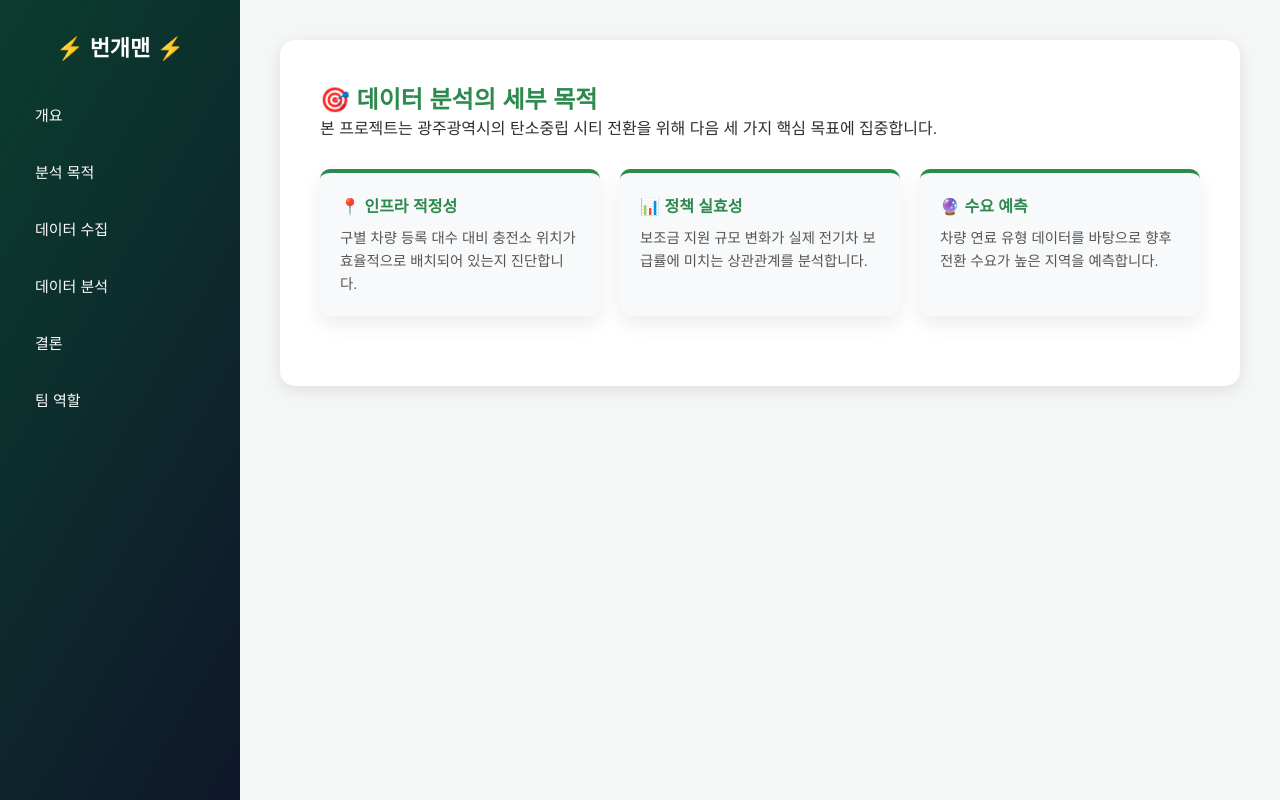
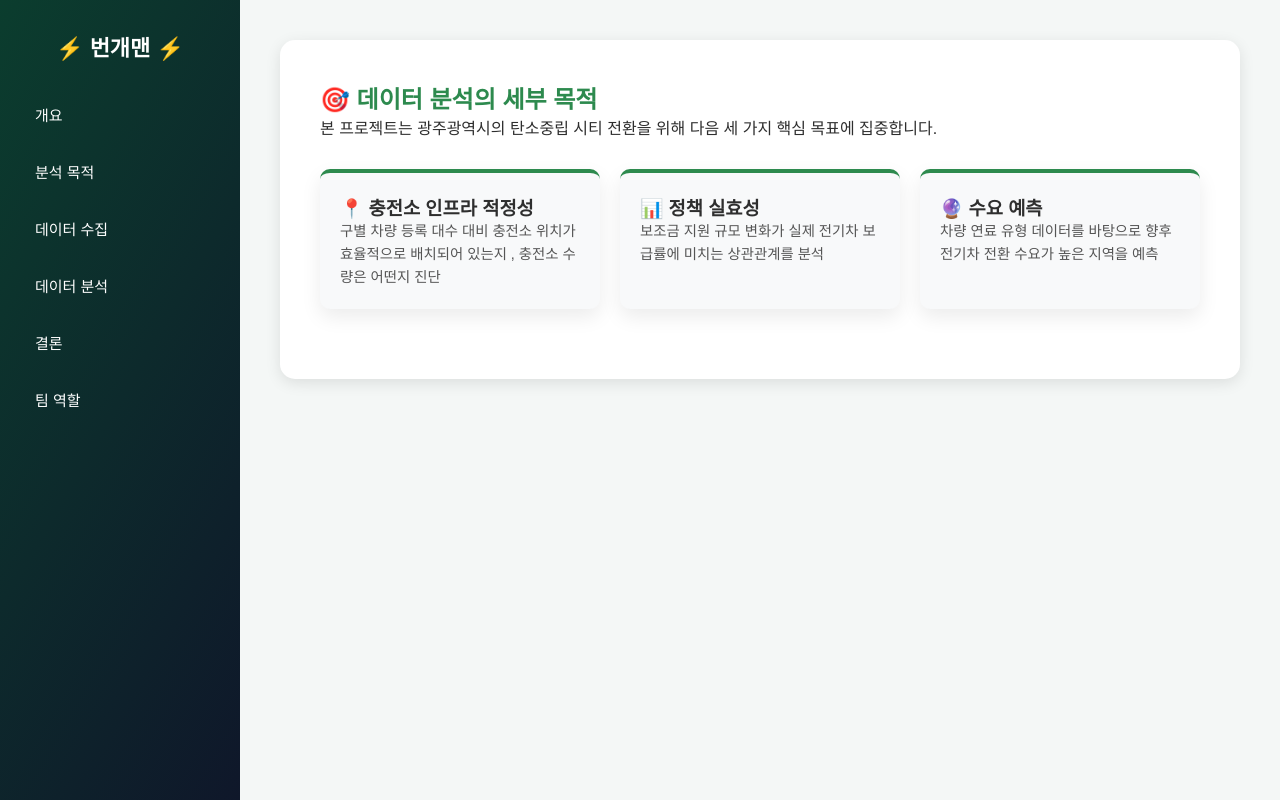
Before and after one commit to 2025-DongA-DataAI-3/car_project, a Flask app: page /analysis in a window 1280 px wide. Run offline with Flask 3, Linux system fonts and the light colour scheme.

Commit message:
분석 목적 수정

```diff
--- a/templates/analysis.html
+++ b/templates/analysis.html
@@ -15,16 +15,16 @@
 
     <div class="card-wrapper">
         <div class="card">
-            <h4>📍 인프라 적정성</h4>
-            <p>구별 차량 등록 대수 대비 충전소 위치가 효율적으로 배치되어 있는지 진단합니다.</p>
+            <h3>📍 충전소 인프라 적정성</h3>
+            <p>구별 차량 등록 대수 대비 충전소 위치가 효율적으로 배치되어 있는지 , 충전소 수량은 어떤지 진단</p>
         </div>
         <div class="card">
-            <h4>📊 정책 실효성</h4>
-            <p>보조금 지원 규모 변화가 실제 전기차 보급률에 미치는 상관관계를 분석합니다.</p>
+            <h3>📊 정책 실효성</h3>
+            <p>보조금 지원 규모 변화가 실제 전기차 보급률에 미치는 상관관계를 분석</p>
         </div>
         <div class="card">
-            <h4>🔮 수요 예측</h4>
-            <p>차량 연료 유형 데이터를 바탕으로 향후 전환 수요가 높은 지역을 예측합니다.</p>
+            <h3>🔮 수요 예측</h3>
+            <p>차량 연료 유형 데이터를 바탕으로 향후 전기차 전환 수요가 높은 지역을 예측</p>
         </div>
     </div>
 </div>
```
